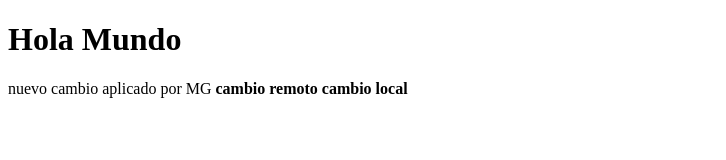
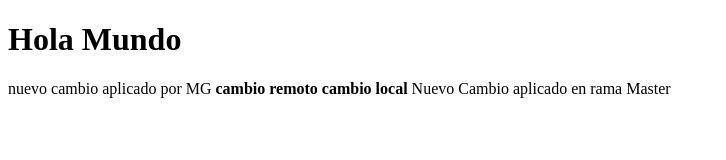
Before and after one commit to MGoicocheaDev/Demo-git, a plain HTML site: page index.html in a window 1280 px wide. Shown: the whole page, without its empty margins (0-726 px from the left). Drawn offline with Linux system fonts and the light colour scheme.

Commit message:
nuevos cambios aplicados en la rama master

```diff
--- a/index.html
+++ b/index.html
@@ -8,5 +8,9 @@
 	<span>nuevo cambio aplicado por MG </span>
 	<strong>cambio remoto</strong>
 	<strong>cambio local</strong>
+	<!-- Inicio de Pruebas de GIT -->
+
+	<span>Nuevo Cambio aplicado en rama Master</span>
+	<!-- Fin de Pruebas de GIT -->
 </body>
 </html>
```
